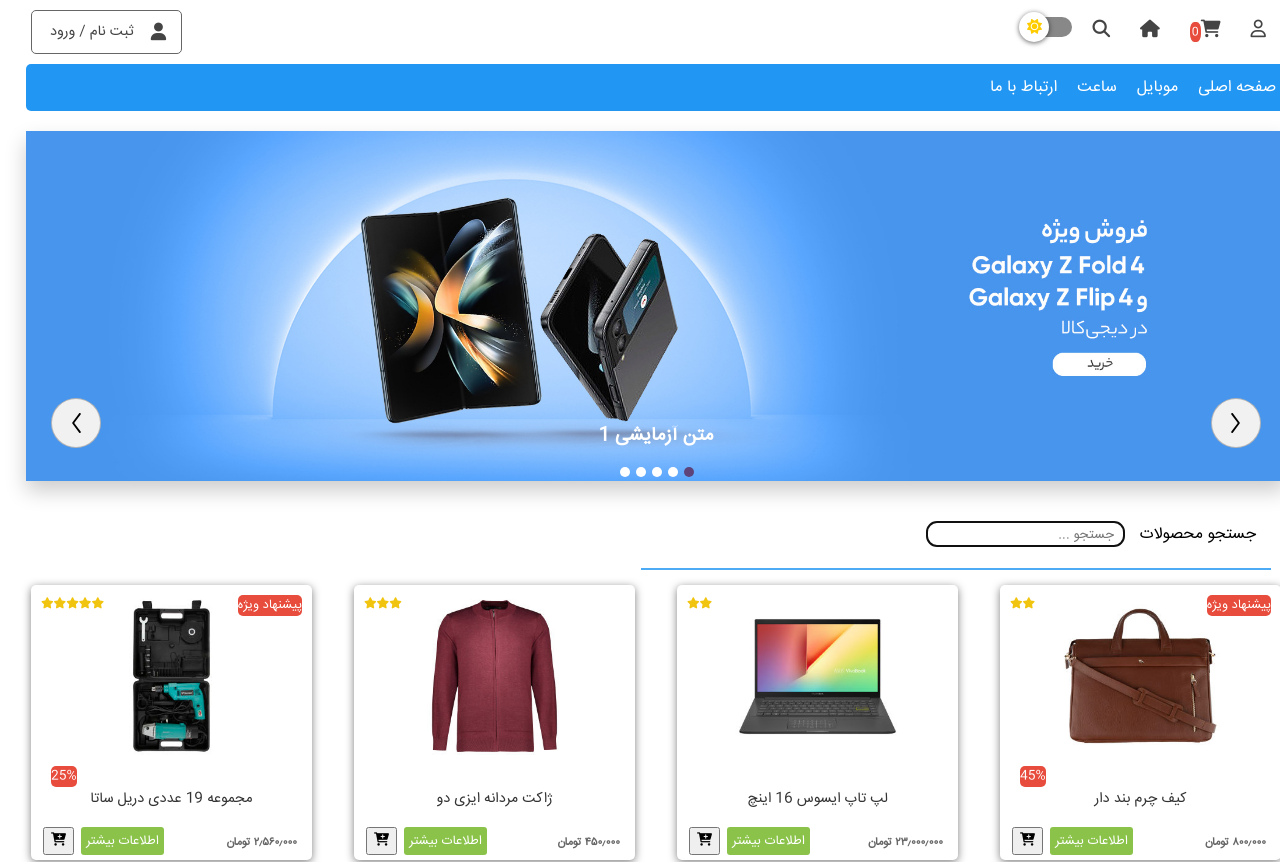
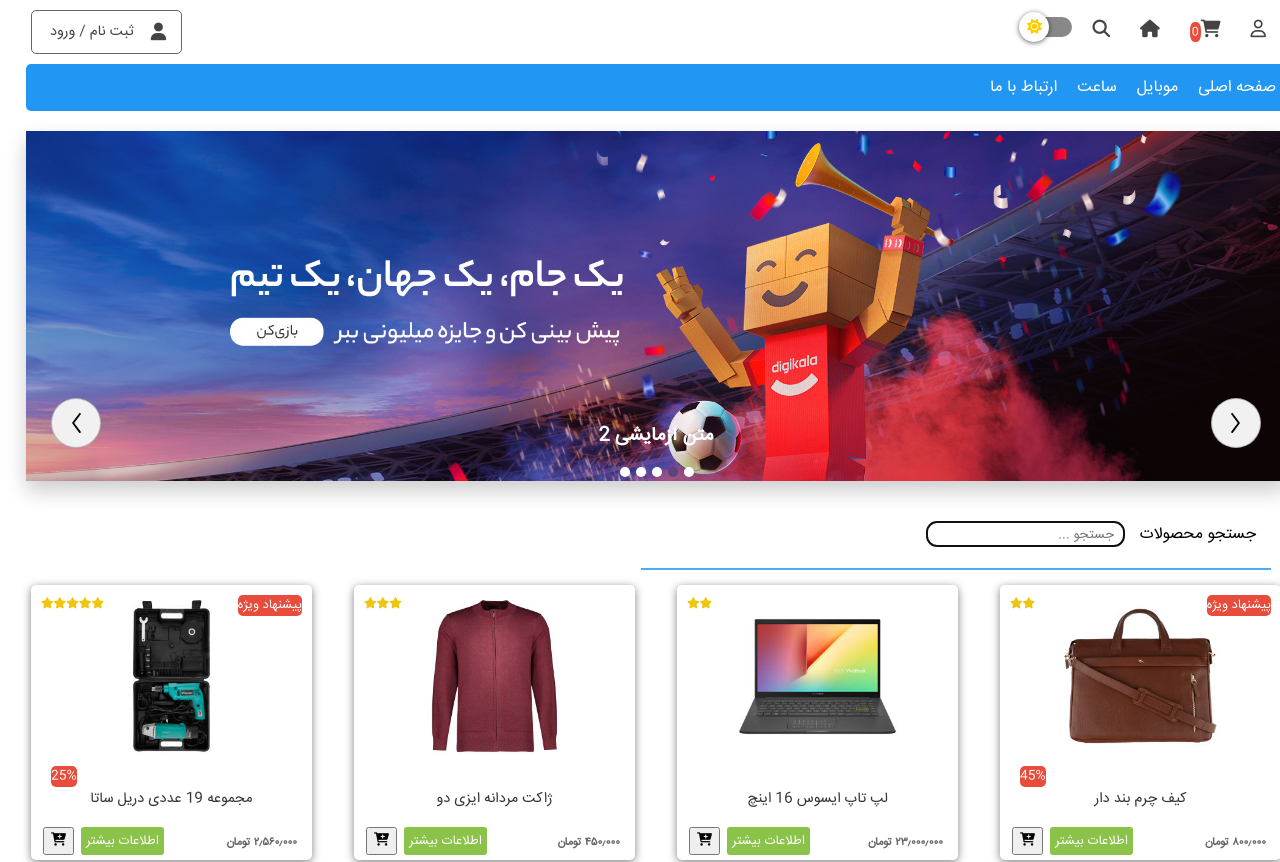
Before and after one commit to aliasgharsedighian/client, a React (Create React App) app: page / in a window 1280 px wide. Shown: the top 862 px of the page. Built offline with nearby package versions, Linux system fonts and the light colour scheme.

Commit message:
setInterval for slider added

```diff
--- a/src/Components/Sliders/HomeSlider.jsx
+++ b/src/Components/Sliders/HomeSlider.jsx
@@ -25,6 +25,16 @@
      const moveDot = index =>{
         setSlideIndex(index)
      }
+
+     setInterval(() => {
+        if (slideIndex !== dataSlider.length){
+            setSlideIndex(slideIndex + 1)
+         }
+         else if (slideIndex === dataSlider.length){
+            setSlideIndex(1)
+         }
+     }, 4000);
+
 
     return (
         <div class="container-slider">
```
